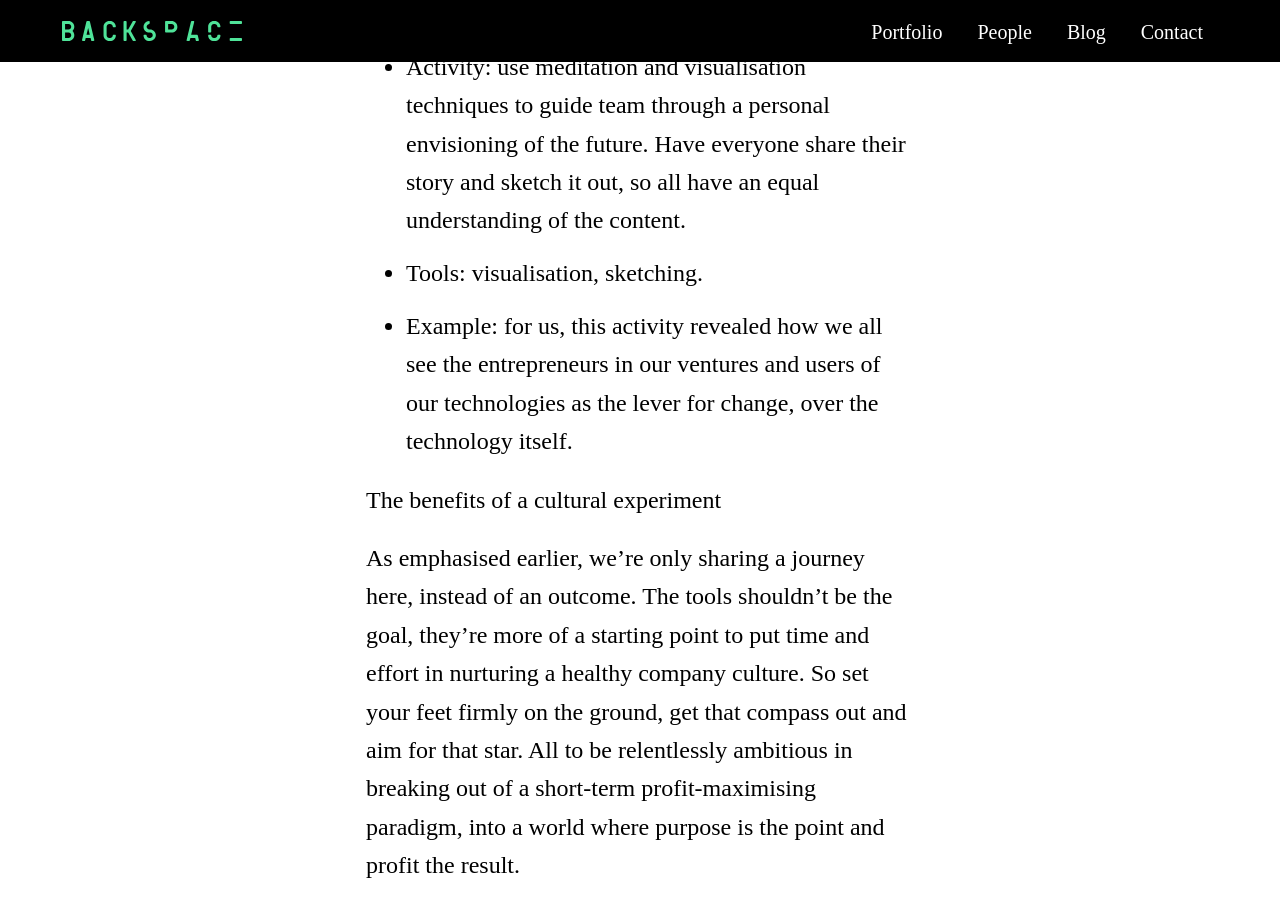
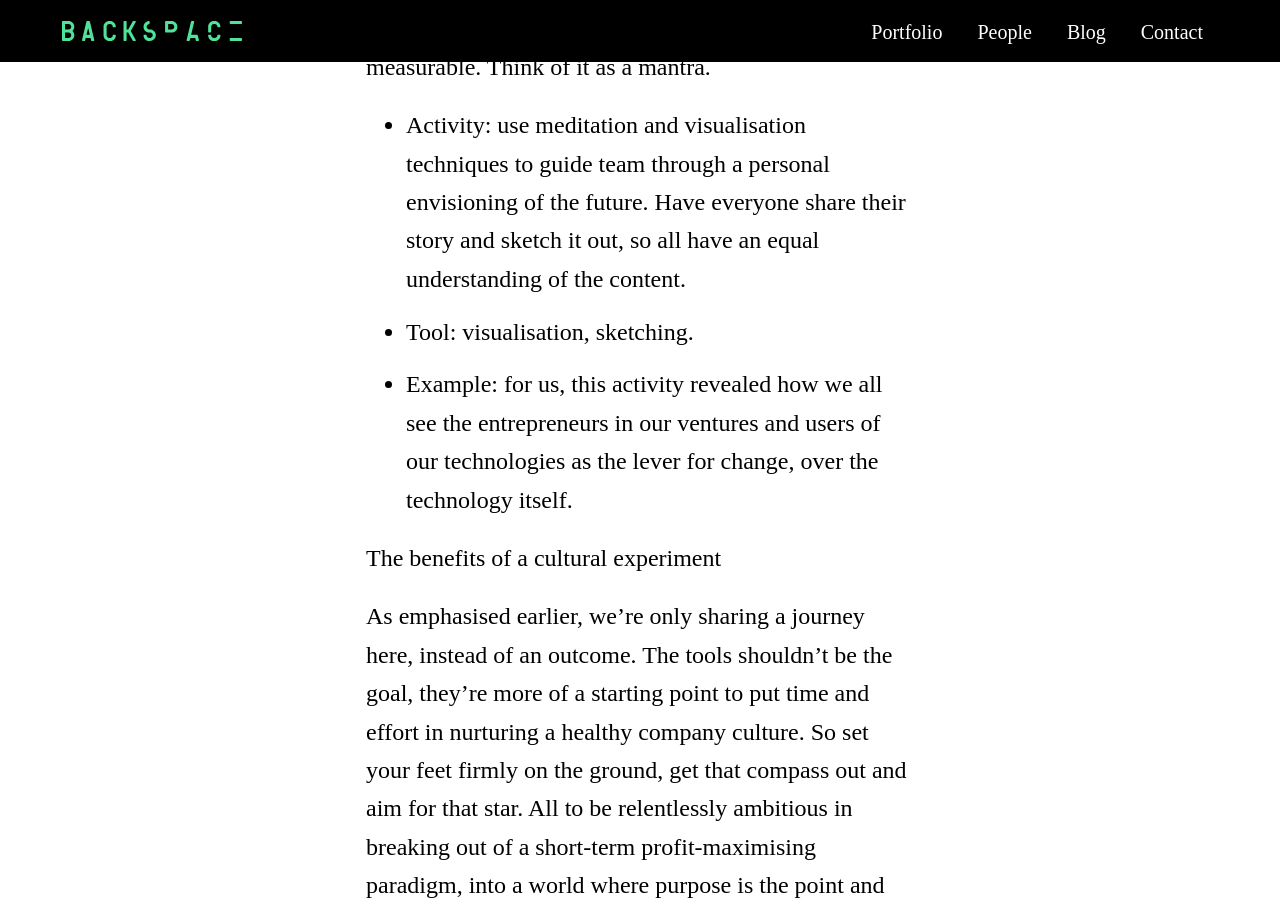
Before and after one commit to backspacehq/backspacehq.github.io, a Jekyll site: the page built from _posts/2016-07-13-stay-on-top-of-your-culture.markdown, in a window 1280 px wide and 900 px high, scrolled down 5345 px. Built offline with Jekyll 4.4.1, drawn with Linux system fonts in a browser that asks for light colours; comment, search, counter and statistics services are not loaded; some of the changed text lies outside the part shown.

Commit message:
Updated Stay On Top Of Your Culture

```diff
--- a/_posts/2016-07-13-stay-on-top-of-your-culture.markdown
+++ b/_posts/2016-07-13-stay-on-top-of-your-culture.markdown
@@ -54,7 +56,7 @@ Feet (values): principles or standards of behaviour that show what is important
 Compass (mission): what you want to achieve, for whom and how. Preferably in about 8 words. That’s a verb, target population and an outcome that’s measurable. Think of it as a mantra.
 
 * Activity: use meditation and visualisation techniques to guide team through a personal envisioning of the future. Have everyone share their story and sketch it out, so all have an equal understanding of the content.
-* Tools: visualisation, sketching.
+* Tool: visualisation, sketching.
 * Example: for us, this activity revealed how we all see the entrepreneurs in our ventures and users of our technologies as the lever for change, over the technology itself.
 
 **The benefits of a cultural experiment**
```
Also changed, not shown: other parts of _posts/2016-07-13-stay-on-top-of-your-culture.markdown (+2 -0 lines).
